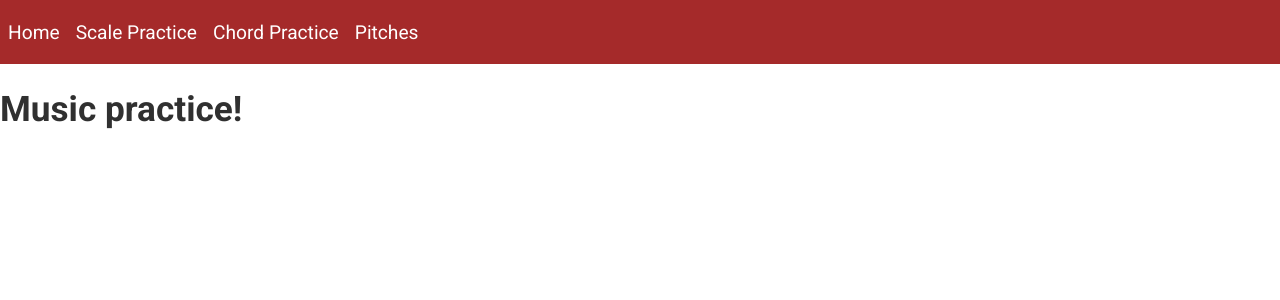
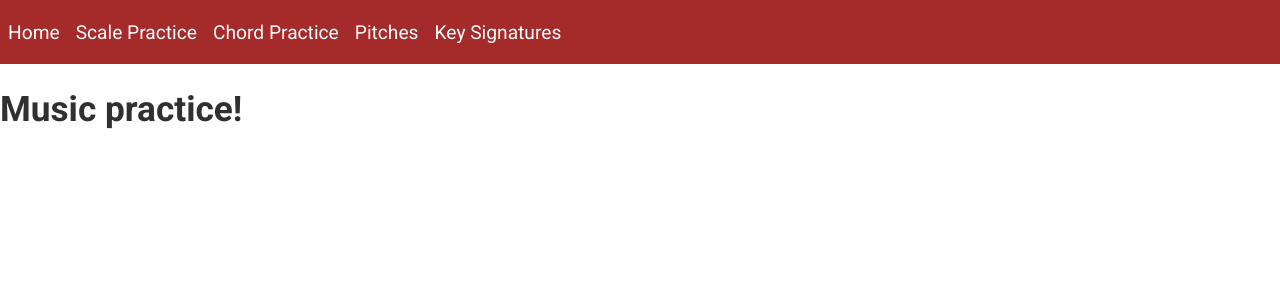
Before and after one commit to danchurlian/Music-Practice-Site, a Flask app: page / in a window 1280 px wide. Shown: the top 300 px of the page. Run offline with Flask 3, Linux system fonts and the light colour scheme; parts of the project's set-up code (start-up, migrations or seed data) failed here and were passed over.

Commit message:
New page key_signature_page for key signature identification practice

```diff
--- a/app.py
+++ b/app.py
@@ -359,6 +359,13 @@ def get_note_name_from_code(code: int) -> str:
     result = note_name_list[code]
     return result
 
+
+@app.route("/key-signature", methods=["GET", "POST"])
+def key_signature_page():
+    music_svg: str = "<svg></svg>"
+    return render_template("key_signature_page.html", music_svg=music_svg)
+
+
 @app.route("/pitch-audio", methods=["GET", "POST"])
 def pitch_audio_page():
     global current_pitch_answer
--- a/templates/layout.html
+++ b/templates/layout.html
@@ -17,6 +17,7 @@
             <a href="/scales">Scale Practice</a>
             <a href="/chords">Chord Practice</a>
             <a href="pitch-audio">Pitches</a>
+            <a href="key-signature">Key Signatures</a>
         </header>
         <main>
             {% block main %}
```
Also changed, not shown: templates/key_signature_page.html (added, +8 -0 lines).
